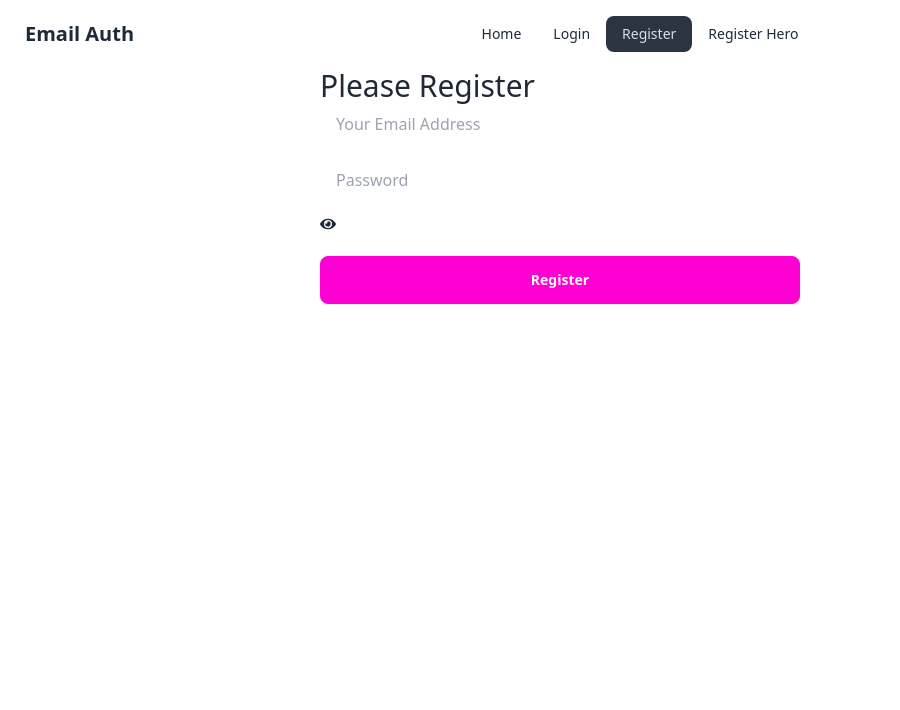
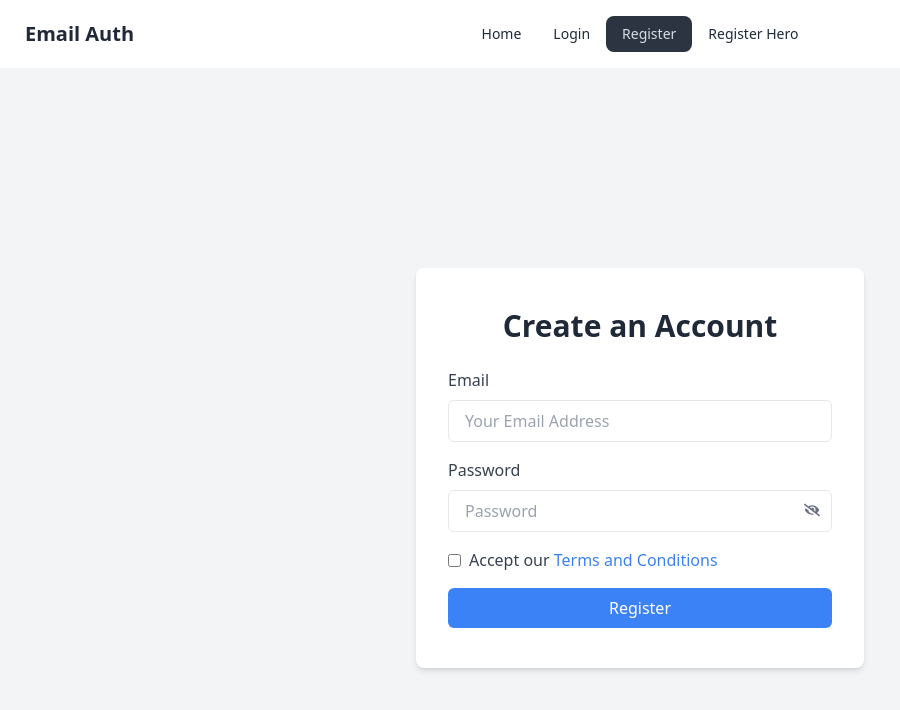
Before and after one commit to shihabul3000/React-12-31-2024, a React (Vite) app in the folder User-Email-Password-Auth/: page /register in a window 1280 px wide. Shown: the top 710 px of the page, without its empty margins (0-900 px from the left). Built offline with nearby package versions, Linux system fonts and the light colour scheme.

Commit message:
'updated'

```diff
--- a/User-Email-Password-Auth/src/Components/Register/Register.jsx
+++ b/User-Email-Password-Auth/src/Components/Register/Register.jsx
@@ -1,80 +1,116 @@
 import { createUserWithEmailAndPassword } from "firebase/auth";
 import auth from "../../firebase.config";
 import { useState } from "react";
-import { FaEye , FaEyeSlash } from 'react-icons/fa';
-
-
+import { FaEye, FaEyeSlash } from "react-icons/fa";
 
 const Register = () => {
-    const [registerError , setRegisterError ] = useState('');
-    const [success , setsuccess] = useState('');
-    const [showPassword , setShowPassword] =useState(false);
-    const handleRegister = e =>{
-        e.preventDefault();  // form jokhon submit korbo tokhon jeno form ta realod na mare
+    const [registerError, setRegisterError] = useState("");
+    const [success, setSuccess] = useState("");
+    const [showPassword, setShowPassword] = useState(false);
+
+    const handleRegister = (e) => {
+        e.preventDefault();
 
         const email = e.target.email.value;
         const password = e.target.password.value;
-        console.log(email,password);
+        const accepted = e.target.terms.checked;
+        console.log(email, password , accepted);
 
-            // Reset Error
-            setRegisterError ('');
-            setsuccess('');
 
-        if(password.length < 6){
-            setRegisterError("Password should be at least 6 charecters or longer");
+        // Reset messages
+        setRegisterError("");
+        setSuccess("");
+
+        // Validate password
+        if (password.length < 6) {
+            setRegisterError("Password should be at least 6 characters or longer");
             return;
         }
-      if(!/[A-Z]/.test(password)){ setRegisterError('Your password should have at least one uppercase character');
-        return;}
+        if (!/[A-Z]/.test(password)) {
+            setRegisterError("Your password should have at least one uppercase character");
+            return;
+        }
 
-
-
-        //create user
-        createUserWithEmailAndPassword(auth,email,password)
-   .then( result=>{
+        else if (!accepted){
+            setRegisterError('Please Accept out terms and condition');
+            return;
+        }
+        // Create user
+        createUserWithEmailAndPassword(auth, email, password)
+            .then((result) => {
                 console.log(result.user);
-    setsuccess('User Created Successfully');
+                setSuccess("User Created Successfully");
             })
-   .catch(error => {
+            .catch((error) => {
                 console.log(error);
                 setRegisterError(error.message);
-   })
-    }
+            });
+    };
+
     return (
-        <div className="">
-            <div className="mx-auto md:w-1/2">
-            <h2 className="text-3xl">Please Register</h2>
-
+        <div className="min-h-screen bg-gray-100 flex items-center justify-center">
+            <div className="bg-white shadow-md rounded-lg px-8 py-10 w-full max-w-md">
+                <h2 className="text-3xl font-bold text-center mb-6">Create an Account</h2>
                 <form onSubmit={handleRegister}>
-
-                 <input className='mb-4 w-3/4 py-2 px-4'type="email" name="email" placeholder="Your Email Address" id="" required />
-                 <br />
-                 <input className='mb-4 w-3/4 py-2 px-4' type={showPassword ? "text" : "password"}
+                    <div className="mb-4">
+                        <label htmlFor="email" className="block text-gray-700 font-medium mb-2">
+                            Email
+                        </label>
+                        <input
+                            type="email"
+                            name="email"
+                            placeholder="Your Email Address"
+                            className="w-full px-4 py-2 border rounded-md focus:outline-none focus:ring-2 focus:ring-blue-400"
+                            required
+                        />
+                    </div>
+                    <div className="mb-4 relative">
+                        <label htmlFor="password" className="block text-gray-700 font-medium mb-2">
+                            Password
+                        </label>
+                        <input
+                            type={showPassword ? "text" : "password"}
                             name="password"
                             placeholder="Password"
-                   id=""
-                   required />
-                 <span onClick={()=>setShowPassword(!showPassword)}>{
-
-                    showPassword ? <FaEyeSlash></FaEyeSlash> : <FaEye></FaEye>
-
-
-                    }
-
-
-
+                            className="w-full px-4 py-2 border rounded-md focus:outline-none focus:ring-2 focus:ring-blue-400"
+                            required
+                        />
+                        <span
+                            className="absolute top-11 right-3 text-gray-500 cursor-pointer"
+                            onClick={() => setShowPassword(!showPassword)}
+                        >
+                            {showPassword ?   <FaEye /> : <FaEyeSlash />}
                         </span>
-                 <br />
-                 <input className='btn btn-secondary mb-4 w-3/4' type="submit" value="Register" />
-
-
+                    </div>
+                    <div className="flex items-center mb-4">
+                        <input
+                            type="checkbox"
+                            name="terms"
+                            id="terms"
+                            className="mr-2"
+                            required
+                        />
+                        <label htmlFor="terms" className="text-gray-700">
+                            Accept our{" "}
+                            <a
+                                href="http://www.google.com"
+                                className="text-blue-500 hover:underline"
+                            >
+                                Terms and Conditions
+                            </a>
+                        </label>
+                    </div>
+                    <button
+                        type="submit"
+                        className="w-full bg-blue-500 text-white font-medium py-2 px-4 rounded-md hover:bg-blue-600 transition"
+                    >
+                        Register
+                    </button>
                 </form>
-            {
-               registerError && <p className="text-red-700">{registerError}</p>
-            }
-            {
-                success && <p className="text-green-900">{success}</p>
-            }
+                {registerError && (
+                    <p className="text-red-600 mt-4 text-center">{registerError}</p>
+                )}
+                {success && <p className="text-green-600 mt-4 text-center">{success}</p>}
             </div>
         </div>
     );
```
Lines whose indentation alone changed are shown as unchanged.
